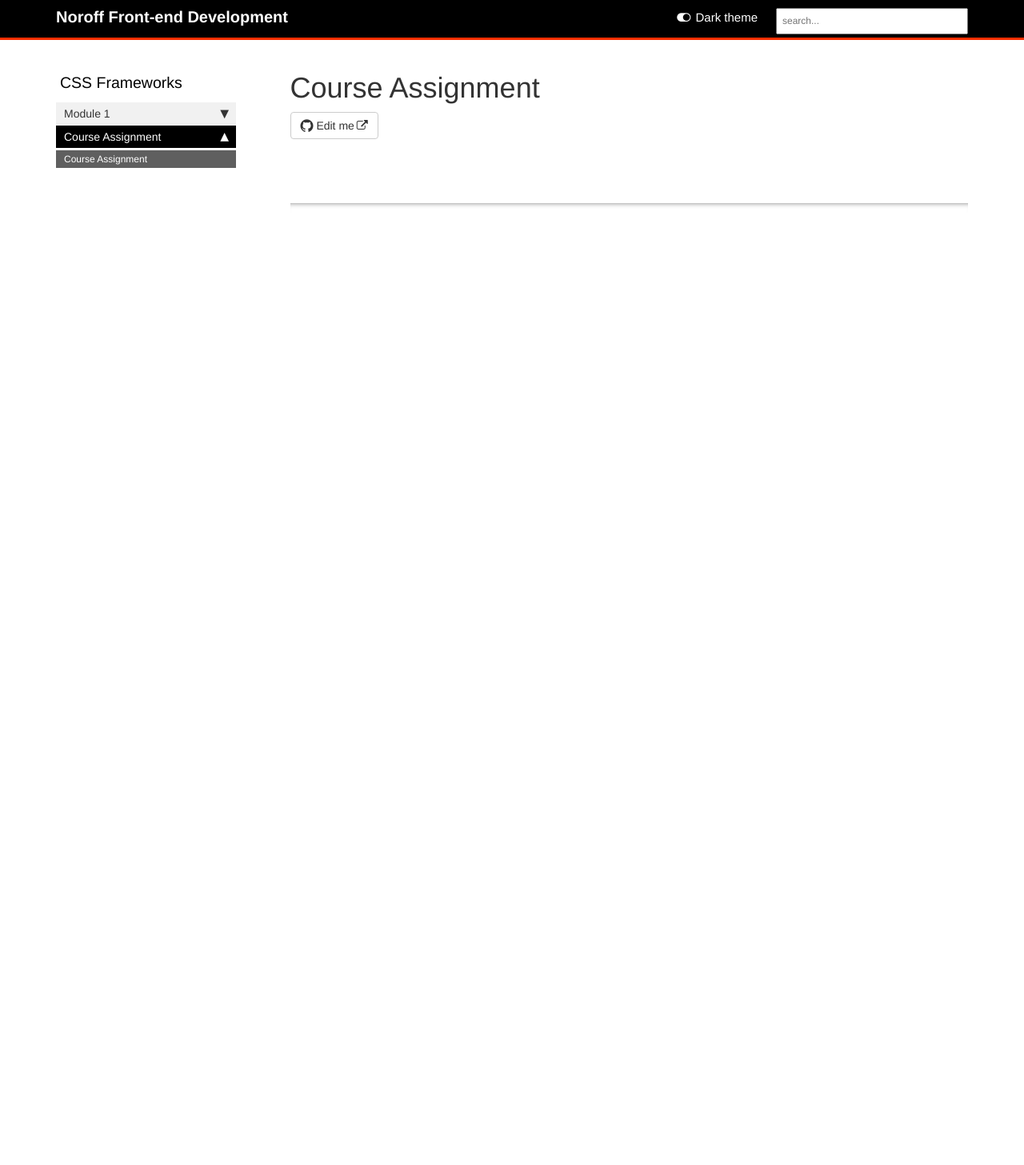
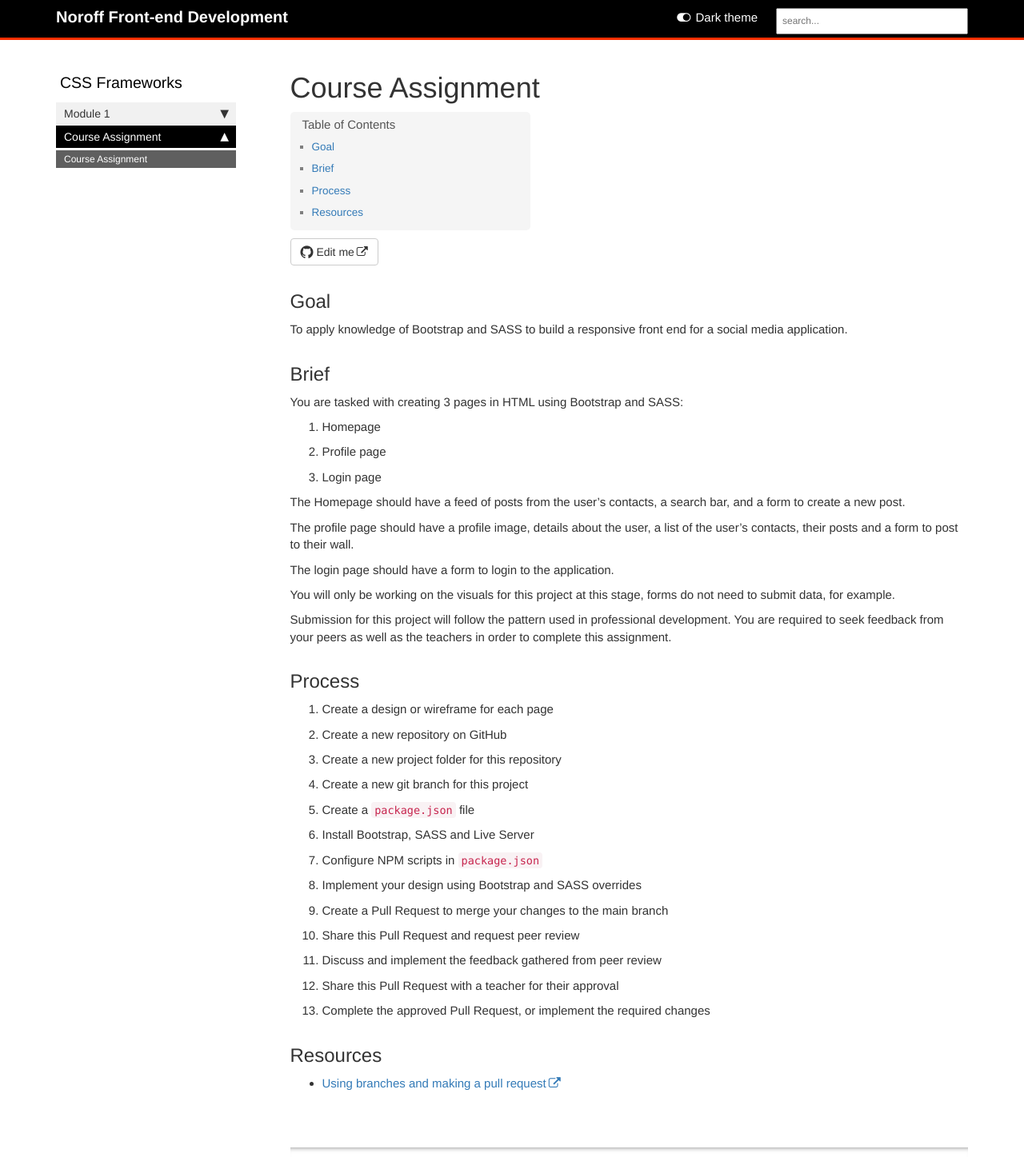
Before and after one commit to AmberBentley/content-feu, a Jekyll site: the page built from pages/css-frameworks/ca.md, in a window 1280 px wide. Shown: the whole page at 80% size. Built offline with Jekyll 4.4.1, drawn with Linux system fonts in a browser that asks for light colours; comment, search, counter and statistics services are not loaded; before the commit the page ends 900 px from its top, so only the background shows below that.

Commit message:
Adds new CA content

```diff
--- a/pages/css-frameworks/ca.md
+++ b/pages/css-frameworks/ca.md
@@ -6,3 +6,45 @@ sidebar: css-frameworks
 permalink: css-frameworks/ca.html
 folder: css-frameworks
 ---
+
+## Goal
+
+To apply knowledge of Bootstrap and SASS to build a responsive front end for a social media application.
+
+## Brief
+
+You are tasked with creating 3 pages in HTML using Bootstrap and SASS:
+
+1. Homepage
+2. Profile page
+3. Login page
+
+The Homepage should have a feed of posts from the user’s contacts, a search bar, and a form to create a new post.
+
+The profile page should have a profile image, details about the user, a list of the user’s contacts, their posts and a form to post to their wall.
+
+The login page should have a form to login to the application.
+
+You will only be working on the visuals for this project at this stage, forms do not need to submit data, for example.
+
+Submission for this project will follow the pattern used in professional development. You are required to seek feedback from your peers as well as the teachers in order to complete this assignment.
+
+## Process
+
+1. Create a design or wireframe for each page
+2. Create a new repository on GitHub
+3. Create a new project folder for this repository
+4. Create a new git branch for this project
+5. Create a `package.json` file
+6. Install Bootstrap, SASS and Live Server
+7. Configure NPM scripts in `package.json`
+8. Implement your design using Bootstrap and SASS overrides
+9. Create a Pull Request to merge your changes to the main branch
+10. Share this Pull Request and request peer review
+11. Discuss and implement the feedback gathered from peer review
+12. Share this Pull Request with a teacher for their approval
+13. Complete the approved Pull Request, or implement the required changes
+
+## Resources
+
+- [Using branches and making a pull request](https://vimeo.com/725676411/fabede2ebb)
```
